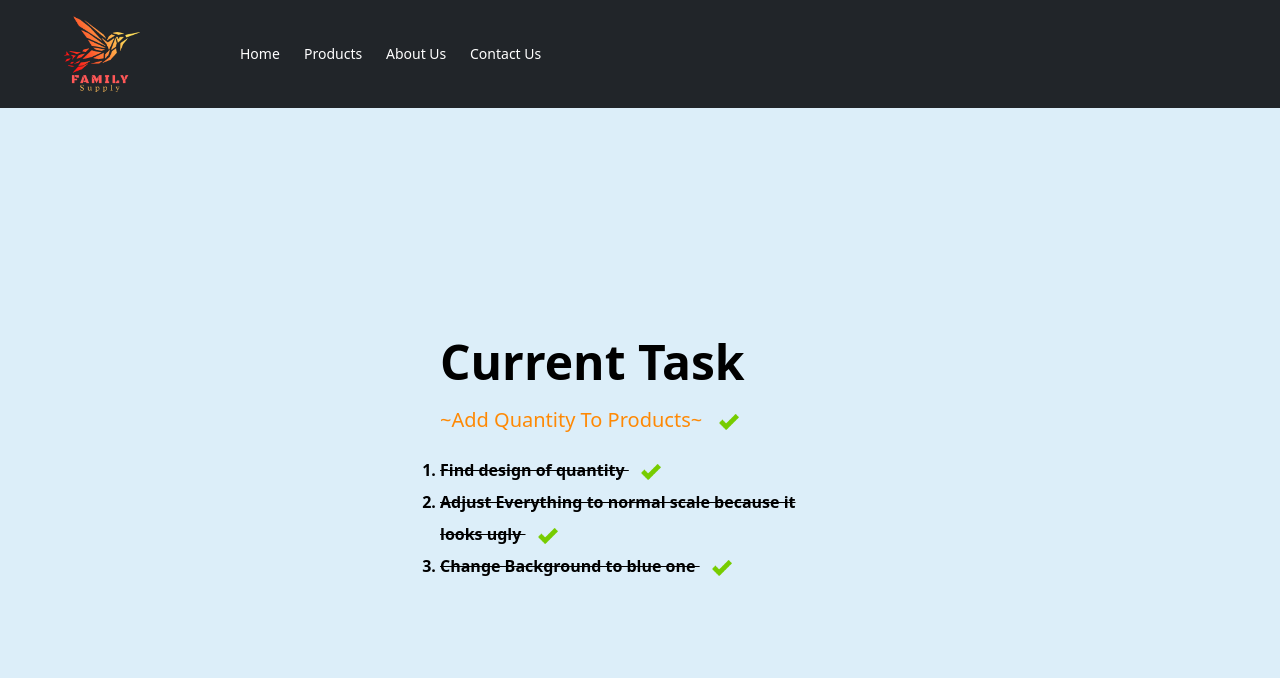
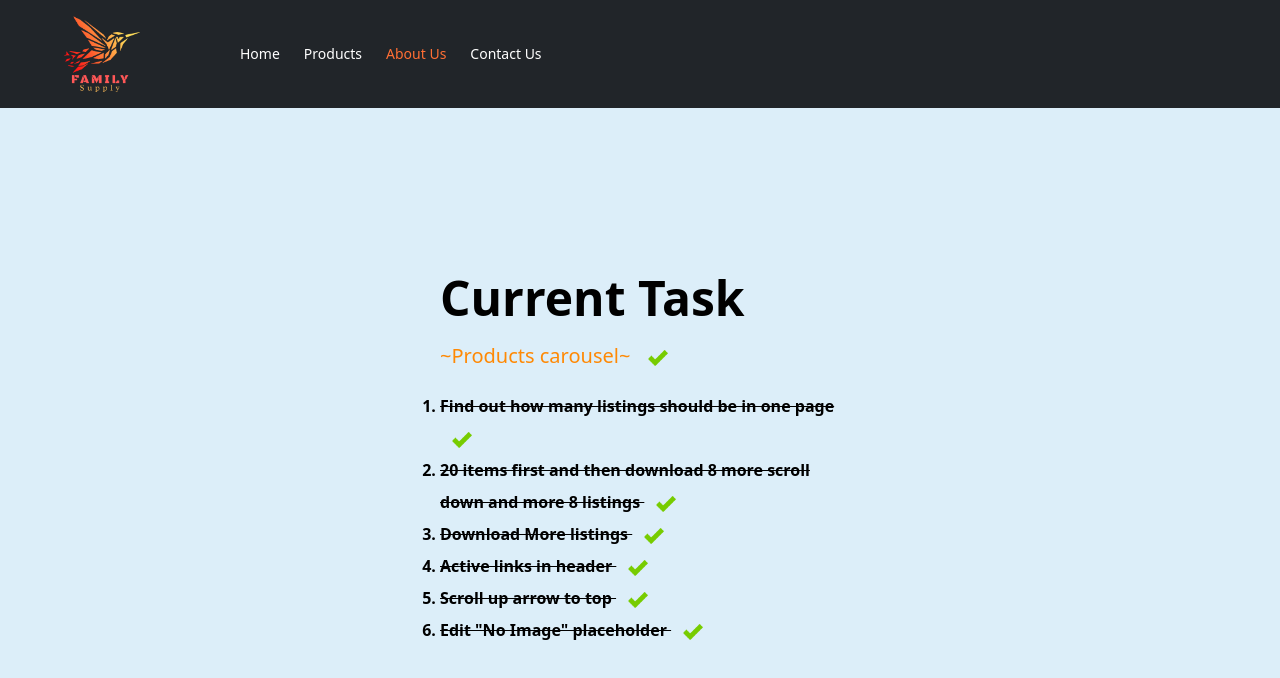
Before and after one commit to Dmitriy88k/familysupply, a React (Vite) app: page /about in a window 1280 px wide. Shown: the top 678 px of the page. Built offline with nearby package versions, Linux system fonts and the light colour scheme; a web font is replaced by a local one.

Commit message:
Added more listings. Paginated listing with limit-based fetching. Edited active Navlinks. Created Back to top button.

```diff
--- a/package.json
+++ b/package.json
@@ -35,8 +35,8 @@
     "eslint-plugin-react-hooks": "^5.2.0",
     "eslint-plugin-react-refresh": "^0.4.19",
     "globals": "^16.0.0",
-    "postcss": "^8.5.4",
-    "tailwindcss": "^4.1.8",
+    "postcss": "^8.5.6",
+    "tailwindcss": "^4.1.11",
     "typescript": "~5.8.3",
     "typescript-eslint": "^8.30.1",
     "vite": "^6.3.5"
--- a/src/App.tsx
+++ b/src/App.tsx
@@ -8,7 +8,7 @@ import Contact from "./pages/contact";
 
 function App() {
   return (
-    <div>
+    <div className="pt-[108px] md:pt-0">
       <Header/>
       <Routes>
         <Route path="/" element={<Home/>} />
--- a/src/components/header.tsx
+++ b/src/components/header.tsx
@@ -1,5 +1,5 @@
 import Logo from "../assets/logo2.png"
-import { Link } from "react-router-dom";
+import { NavLink } from "react-router-dom";
 import { useState } from 'react';
 import { useEffect } from 'react';
 
@@ -20,17 +20,18 @@ const Header = () => {
     }
 
     return (
-        <div style={{backgroundColor: "#212529"}} className="h-[108px]  flex items-center relative">
-            <div className="w-[90%] mx-auto flex items-center justify-between md:justify-start">
+        <div style={{ backgroundColor: "#212529" }} className="h-[108px] flex items-center w-full z-50 md:relative fixed top-0 left-0 md:top-auto">
+
+            <div className="w-[90%] mx-auto flex items-center justify-between md:justify-start ">
                 <div>
-                    <Link to="/"><img src={Logo} alt="" className="w-19 cursor-pointer md:hover:scale-105 transition-transform duration-300"/></Link>
+                    <NavLink to="/" onClick={() => setMenuOpenned(false)}><img src={Logo} alt="" className="w-19 cursor-pointer md:hover:scale-105 transition-transform duration-300"/></NavLink>
                 </div>
 
                 <ul className="hidden md:flex gap-6 text-white text-sm ml-25">
-                    <li className="transition-transform duration-200 hover:scale-110 will-change-transform transform-gpu"><Link to="/">Home</Link></li>
-                    <li className="transition-transform duration-200 hover:scale-110 will-change-transform transform-gpu"><Link to="/products">Products</Link></li>
-                    <li className="transition-transform duration-200 hover:scale-110 will-change-transform transform-gpu"><Link to="/about">About Us</Link></li>
-                    <li className="transition-transform duration-200 hover:scale-110 will-change-transform transform-gpu"><Link to="/contact">Contact Us</Link></li>
+                    <li><NavLink to="/" className={({ isActive }) => `${isActive ? 'text-[#FF6F34]' : 'text-white'}`}>Home</NavLink></li>
+                    <li><NavLink to="/products" className={({ isActive }) => `${isActive ? 'text-[#FF6F34]' : 'text-white'}`}>Products</NavLink></li>
+                    <li><NavLink to="/about" className={({ isActive }) => `${isActive ? 'text-[#FF6F34]' : 'text-white'}`}>About Us</NavLink></li>
+                    <li><NavLink to="/contact" className={({ isActive }) => `${isActive ? 'text-[#FF6F34]' : 'text-white'}`}>Contact Us</NavLink></li>
                 </ul>
 
 
@@ -49,16 +50,16 @@ const Header = () => {
             <div className={`fixed top-[108px] left-0 w-full transition-transform duration-500 ease-in-out z-10 md:hidden ${menuOpenned ? "translate-y-0" : "translate-y-[100vh]"}`} style={{ backgroundColor: "#212529", height: "calc(100vh - 108px)" }}>
                 <ul className="pl-8 pt-20 flex flex-col text-white text-sm gap-10">
                     <li className="relative after:content-[''] after:block after:h-px after:w-24 after:bg-white after:mt-3">
-                    <Link to="/" onClick={() => setMenuOpenned(false)}>Home</Link>
+                    <NavLink to="/" onClick={() => setMenuOpenned(false)} className={({ isActive }) => `${isActive ? 'text-[#FF6F34]' : 'text-white'}`}>Home</NavLink>
                     </li>
                     <li className="relative after:content-[''] after:block after:h-px after:w-32 after:bg-white after:mt-3">
-                    <Link to="/products" onClick={() => setMenuOpenned(false)}>Products</Link>
+                    <NavLink to="/products" onClick={() => setMenuOpenned(false)} className={({ isActive }) => `${isActive ? 'text-[#FF6F34]' : 'text-white'}`}>Products</NavLink>
                     </li>
                     <li className="relative after:content-[''] after:block after:h-px after:w-40 after:bg-white after:mt-3">
-                    <Link to="/about" onClick={() => setMenuOpenned(false)}>About Us</Link>
+                    <NavLink to="/about" onClick={() => setMenuOpenned(false)} className={({ isActive }) => `${isActive ? 'text-[#FF6F34]' : 'text-white'}`}>About Us</NavLink>
                     </li>
                     <li className="relative after:content-[''] after:block after:h-px after:w-48 after:bg-white after:mt-3">
-                    <Link to="/contact" onClick={() => setMenuOpenned(false)}>Contact Us</Link>
+                    <NavLink to="/contact" onClick={() => setMenuOpenned(false)} className={({ isActive }) => `${isActive ? 'text-[#FF6F34]' : 'text-white'}`}>Contact Us</NavLink>
                     </li>
                 </ul>
             </div>
--- a/src/pages/about.tsx
+++ b/src/pages/about.tsx
@@ -5,11 +5,16 @@ const About = () => {
         <div className="w-[100%] h-[88vh] flex justify-center items-center bg-[#DCEEF9]">
             <div className=" w-100">
                 <h1 className="font-extrabold text-5xl">Current Task</h1>
-                <p className="my-5 text-orange-400 text-xl ">~Add Quantity To Products~ <img src={CheckIcon} alt="" className="inline w-5 ml-3"/></p>
+                <p className="my-5 text-orange-400 text-xl ">~Products carousel~ <img src={CheckIcon} alt="" className="inline w-5 ml-3"/></p>
                 <ul className="list-decimal leading-loose font-semibold">
-                    <li className="line-through">Find design of quantity <img src={CheckIcon} alt="" className="inline w-5 ml-3"/></li>
-                    <li className="line-through">Adjust Everything to normal scale because it looks ugly <img src={CheckIcon} alt="" className="inline w-5 ml-3"/></li>
-                    <li className="line-through">Change Background to blue one <img src={CheckIcon} alt="" className="inline w-5 ml-3"/></li>
+                    <li className="line-through">Find out how many listings should be in one page <img src={CheckIcon} alt="" className="inline w-5 ml-3"/></li>
+                    <li className="line-through">20 items first and then download 8 more scroll down and more 8 listings  <img src={CheckIcon} alt="" className="inline w-5 ml-3"/></li>
+                    <li className="line-through">Download More listings <img src={CheckIcon} alt="" className="inline w-5 ml-3"/></li>
+                    <li className="line-through">Active links in header <img src={CheckIcon} alt="" className="inline w-5 ml-3"/></li>
+                    <li className="line-through">Scroll up arrow to top <img src={CheckIcon} alt="" className="inline w-5 ml-3"/></li>
+                    <li className="line-through">Edit "No Image" placeholder <img src={CheckIcon} alt="" className="inline w-5 ml-3"/></li>
+
+
                 </ul>
             </div>
 
--- a/src/pages/contact.tsx
+++ b/src/pages/contact.tsx
@@ -14,10 +14,12 @@ const Contact = () => {
                     <li className="line-through">Add Quantity To Products <img src={CheckIcon} alt="" className="inline w-5 ml-3"/></li>
                     <li>Limited Quantity Stock</li>
                     <li>Credit Card fake Number</li>
-                    <li className="text-fuchsia-600">Create Account</li>
+                    <li>Create Account</li>
                     <li>History of orders</li>
                     <li className="line-through">Likes/Favorites <img src={CheckIcon} alt="" className="inline w-5 ml-3"/></li>
                     <li >Search Products</li>
+                    <li >Create footer</li>
+                    <li className="text-fuchsia-600">Products Carousel</li>
                 </ul>
             </div>
 
--- a/src/pages/products.tsx
+++ b/src/pages/products.tsx
@@ -1,9 +1,10 @@
-import { useEffect, useState } from "react";
+import { useEffect, useState, useRef, useCallback } from "react";
 import { db } from "../firebase";
-import { collection, getDocs } from "firebase/firestore";
+import { collection, getDocs, limit, orderBy, query, startAfter } from "firebase/firestore";
 import { getStorage, ref, getDownloadURL } from "firebase/storage";
 import StarRating from "../components/starRating";
 import LikeProduct from "../components/likeProduct"
+import type { QueryDocumentSnapshot, DocumentData } from "firebase/firestore";
 
 
 interface Product {
@@ -18,25 +19,37 @@ interface Product {
 
 const Products = () => {
   const [products, setProducts] = useState<Product[]>([]);
+  const [lastDoc, setLastDoc] = useState<QueryDocumentSnapshot<DocumentData> | null>(null);
+  const [loading, setLoading] = useState(false);
+  const [hasMore, setHasMore] = useState(true);
+  const [showScrollTop, setShowScrollTop] = useState(false);
 
-  useEffect(() => {
+
+  const loaderRef = useRef(null);
+  const lastScrollY = useRef(0);
+
+  const fetchProducts = useCallback(async () => {
+    if (loading || !hasMore) return;
+
+    setLoading(true);
     const storage = getStorage();
-
-    async function fetchProducts() {
     try {
       const productsCol = collection(db, "products");
-        const snapshot = await getDocs(productsCol);
+      const q = lastDoc
+        ? query(productsCol, orderBy("name"), startAfter(lastDoc), limit(12))
+        : query(productsCol, orderBy("name"), limit(12));
+
+      const snapshot = await getDocs(q);
 
       const productsList = await Promise.all(
         snapshot.docs.map(async (doc) => {
           const data = doc.data();
-            let imageUrl = "";
-
+          let imageUrl="";
           if (data.imagePath) {
             try {
               const imageRef = ref(storage, data.imagePath);
               imageUrl = await getDownloadURL(imageRef);
-              } catch (e) {
+            } catch(e) {
               console.error("Could not load image:", data.imagePath, e);
             }
           }
@@ -53,23 +66,81 @@ const Products = () => {
         })
       );
 
-        setProducts(productsList);
+      setProducts((prev) => [...prev, ...productsList]);
+
+      const lastVisible = snapshot.docs[snapshot.docs.length - 1];
+      setLastDoc(lastVisible);
+
+      if (snapshot.docs.length < 8) {
+        setHasMore(false);
+      }
     } catch (err) {
-        console.error("Failed to fetch products:", err);
+      console.error("Failde to fetch products:", err);
+    } finally {
+      setLoading(false);
     }
+  }, [lastDoc, loading, hasMore]);
+
+    const didFetchRef = useRef(false);
+
+    useEffect(() => {
+      if (!didFetchRef.current) {
+        fetchProducts();
+        didFetchRef.current = true;
+      }
+    }, [fetchProducts]);
+
+    useEffect(() => {
+      const observer = new IntersectionObserver(
+        (entries) => {
+          if (entries[0].isIntersecting && hasMore && !loading) {
+            console.log("Intersecting - fetching more products...");
+            fetchProducts();
+          }
+        },
+        { threshold: 1.0 }
+      );
+
+      const currentLoader = loaderRef.current;
+      if (currentLoader) {
+        observer.observe(currentLoader);
       }
 
-    fetchProducts();
+      return () => {
+        if (currentLoader) {
+          observer.unobserve(currentLoader);
+        }
+      };
+    }, [fetchProducts, hasMore, loading]);
+
+    useEffect(() => {
+      const handleScroll = () => {
+        const currentScrollY = window.scrollY;
+
+        if(currentScrollY >1200 && currentScrollY < lastScrollY.current) {
+          setShowScrollTop(true);
+        } else {
+          setShowScrollTop(false);
+        }
+
+        lastScrollY.current = currentScrollY;
+      };
+
+      window.addEventListener("scroll", handleScroll);
+      return () => window.removeEventListener("scroll", handleScroll);
     }, []);
 
+
+
+
   return (
-    <div className="bg-[#DCEEF9] min-h-screen px-4 py-10">
+    <div className="bg-[#DCEEF9] min-h-[80vh] px-4 py-10">
       <div className="w-[70%] sm:w-[92%] mx-auto grid gap-6 sm:grid-cols-2 md:grid-cols-3 lg:grid-cols-4">
 
         {products.map((product) => (
           <div key={product.id} className="relative bg-white rounded-3xl p-5 shadow-md hover:shadow-lg transition-shadow duration-300 flex flex-col md:justify-between md:min-h-[340px]">
 
-            <div className="flex flex-col ">
+            <div className="flex flex-col items-center">
               {product.imageUrl ? (
                 <img src={product.imageUrl} alt={product.name} className="w-40 h-40 object-cover rounded-xl mb-4 mx-auto"/>
               ) : (
@@ -84,9 +155,9 @@ const Products = () => {
             <div className="flex flex-col p-5 mx-auto text-center md:text-start md:mx-0 xl:mx-auto xl:text-center">
               <h2 className="font-semibold  h-13 truncate">{product.name}</h2>
               <StarRating rating={product.rating}/>
-              <p className="text-sm text-gray-600"> {product.description}</p>
+              <p className="text-sm text-gray-600 h-15 mt-2"> {product.description}</p>
               <p className="font-bold text-black text-md"> ${product.price.toFixed(2)} </p>
-              <div className="flex flex-col 2xl:flex-row items-start xl:items-center gap-3 mt-4">
+              <div className="flex flex-col   items-center md:items-start xl:items-center xl:justify-center 2xl:flex-row gap-3 mt-4">
 
                 <div className="flex items-center border border-gray-300 rounded overflow-hidden">
                   <button className="w-9 py-2 border-r border-gray-300 hover:bg-gray-100 cursor-pointer">-</button>
@@ -105,7 +176,44 @@ const Products = () => {
             </div>
           </div>
         ))}
+
       </div>
+      {hasMore && (
+          <div ref={loaderRef} className="h-12 flex justify-center items-center mt-6 w-100 mx-auto">
+            {loading ? (
+              <p className="text-gray-500">Loading more products...</p>
+            ) : (
+              <p className="text-gray-500">Scroll to load more...</p>
+            )}
+          </div>
+        )}
+
+        {!hasMore && products.length > 0 && (
+          <div className="h-12 flex justify-center items-center mt-6">
+            <p className="text-gray-400">No more products</p>
+          </div>
+        )}
+
+
+        <button
+          onClick={() => window.scrollTo({ top: 0, behavior: "smooth" })}
+          className={`fixed bottom-6 right-6 bg-[#FF6F34] text-white p-3 rounded-full shadow-lg hover:bg-[#ff814b] transition-opacity duration-500 z-50 ${
+            showScrollTop ? 'opacity-100 pointer-events-auto' : 'opacity-0 pointer-events-none'
+          }`}
+          aria-label="Scroll to top"
+        >
+          <svg
+            xmlns="http://www.w3.org/2000/svg"
+            className="h-5 w-5"
+            fill="none"
+            viewBox="0 0 24 24"
+            stroke="currentColor"
+            strokeWidth={2}
+          >
+            <path strokeLinecap="round" strokeLinejoin="round" d="M5 15l7-7 7 7" />
+          </svg>
+        </button>
+
     </div>
   );
 };
```
Also changed, not shown: products.csv, 2 other files (tests, documents, lock files or other folders). Lines whose indentation alone changed are shown as unchanged.
